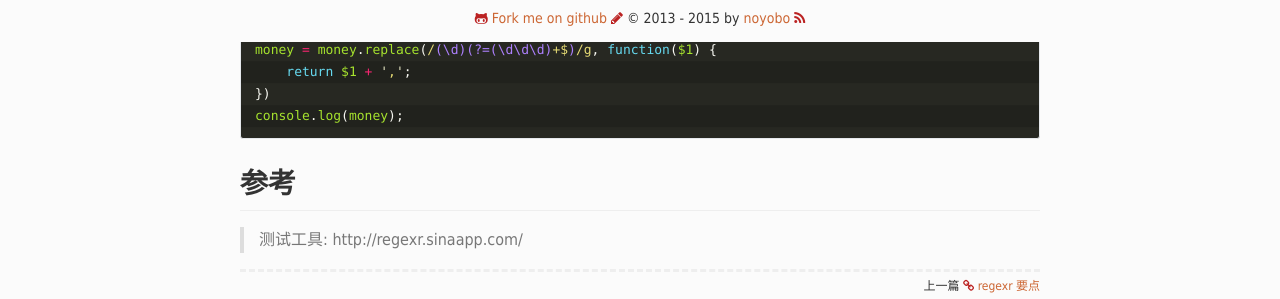
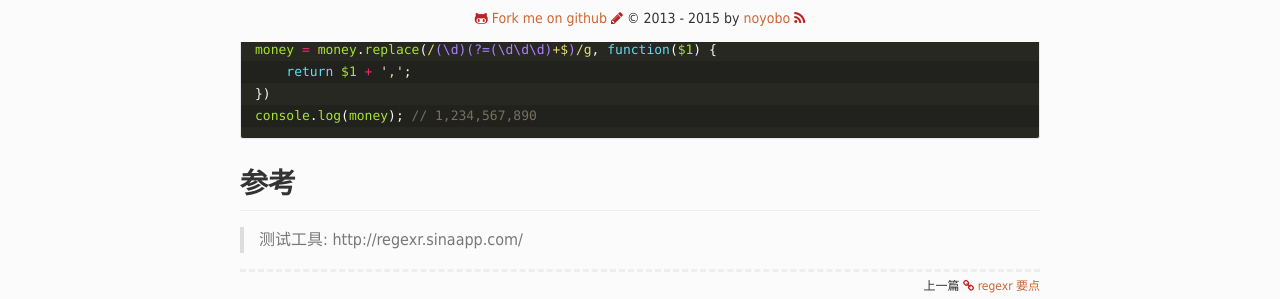
Before and after one commit to noyobo/noyobo.github.com, a Jekyll site: the page built from _posts/2015-07-22-regexr-lookaround.md, in a window 1280 px wide. Shown: the part 858-1157 px from the top of the page. Built offline with Jekyll 4.4.1, drawn with Linux system fonts in a browser that asks for light colours; nearby versions of some CDN libraries; Markdown is read by kramdown in place of the engine named in the settings; comment, search, counter and statistics services are not loaded.

Commit message:
Update 2015-07-22-regexr-lookaround.md

````diff
--- a/_posts/2015-07-22-regexr-lookaround.md
+++ b/_posts/2015-07-22-regexr-lookaround.md
@@ -37,7 +37,7 @@ var money = '1234567890';
 money = money.replace(/(\d)(?=(\d\d\d)+$)/g, function($1) {
     return $1 + ',';
 })
-console.log(money);
+console.log(money); // 1,234,567,890
 ```
 
 ## 参考
````
